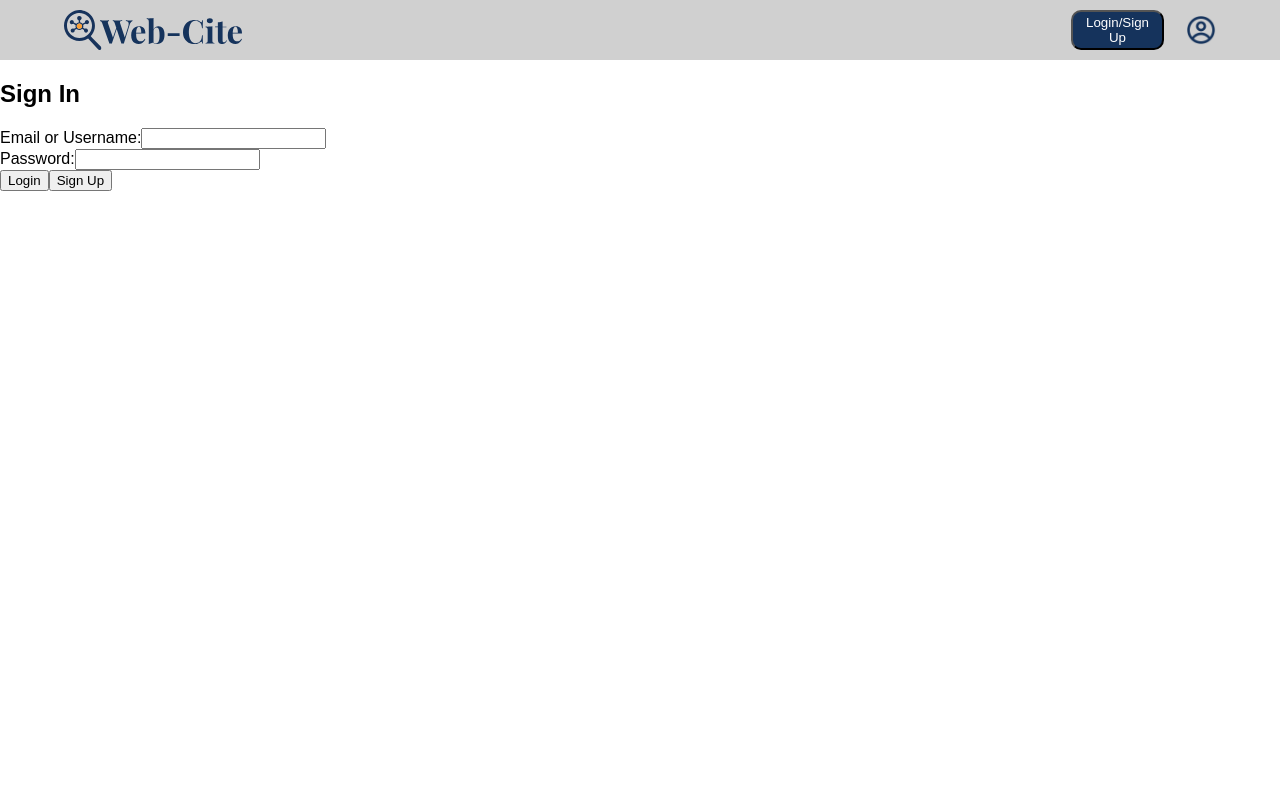
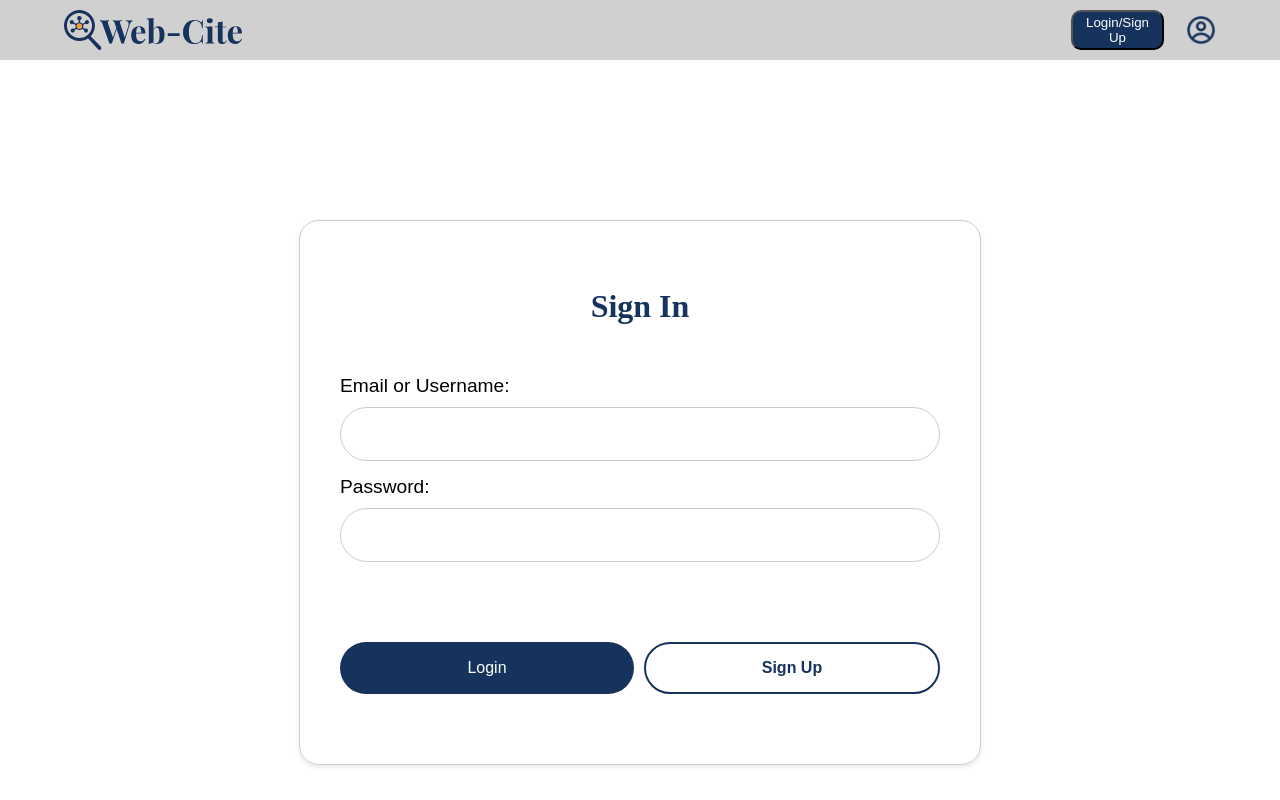
Before and after one commit to noemiamahmud/web-cite, a React (Vite) app in the folder frontend/: page /login in a window 1280 px wide. Built offline with nearby package versions, Linux system fonts and the light colour scheme; no server answers.

Commit message:
updated css for sign up, search, and login

```diff
--- a/frontend/src/pages/Login.tsx
+++ b/frontend/src/pages/Login.tsx
@@ -1,8 +1,10 @@
-import React, {useState} from 'react';
+import React, { useState } from 'react';
 import { useNavigate } from 'react-router-dom';
 import { publicFetch } from '../api/apiClient';
+import './parent.css';
+import './login.css';
 
-function Login () {
+function Login() {
     const [emailOrUsername, setEmailOrUsername] = useState('');
     const [password, setPassword] = useState('');
     const [error, setError] = useState('');
@@ -34,10 +36,10 @@ function Login () {
     }
 
     return (
-        <div>
-            <h2> Sign In </h2>
+        <div className='login-container'>
+            <h2 className='heading'> Sign In </h2>
             <form onSubmit={handleSubmit}>
-                <div>
+                <div className='input-group'>
                     <label htmlFor="emailOrUsername">Email or Username:</label>
                     <input
                         value={emailOrUsername}
@@ -45,7 +47,7 @@ function Login () {
                         onChange={(e) => setEmailOrUsername(e.target.value)}
                         required />
                 </div>
-                <div>
+                <div className='input-group'>
                     <label htmlFor='password'>Password:</label>
                     <input
                         type="password"
@@ -55,8 +57,10 @@ function Login () {
                         required />
                 </div>
                 {error && <p className="error">{error}</p>}
-                <button type="submit" className='login-button'>Login</button>
-                <button type="button" onClick={handleSignupClick}>Sign Up</button>
+                <div className='button-group'>
+                    <button className="buttons" id="login-button" type="submit">Login</button>
+                    <button className="buttons" id="signup-button" type="button" onClick={handleSignupClick}>Sign Up</button>
+                </div>
             </form>
         </div>
     );
--- a/frontend/src/pages/Search.tsx
+++ b/frontend/src/pages/Search.tsx
@@ -2,6 +2,9 @@ import { useState } from "react";
 //import { useNavigate } from "react-router-dom"; //ADD BACK FOR GOING TO WEBS
 import { publicFetch } from "../api/apiClient";
 import SearchResult from "../components/searchResult";
+import "./parent.css";
+import "./search.css";
+
 
 type ArticleResult = {
     pmid: string;
@@ -33,12 +36,12 @@ function Search() {
     return(
         <div className="article-search">
             <form onSubmit={handleSearch}>
-                <input
+                <input className="search-input"
                     type="text"
                     placeholder="Search..."
                     value={query}
                     onChange={(e)=> setQuery(e.target.value)} />
-            <button type="submit">Search</button>
+            <button className="search-button" type="submit">Search</button>
             </form>
             {error && <p className="error">{error}</p>}
             <div className="search-results">
--- a/frontend/src/pages/Signup.tsx
+++ b/frontend/src/pages/Signup.tsx
@@ -1,6 +1,8 @@
 import React, { useState } from "react";
 import { useNavigate } from "react-router-dom";
 import { publicFetch } from "../api/apiClient";
+import "./parent.css";
+import "./login.css";
 
 function Signup() {
     const [username, setUsername] = useState('');
@@ -31,10 +33,10 @@ function Signup() {
     };
 
     return (
-        <div>
-            <h2> Sign Up</h2>
+        <div className="login-container">
+            <h2 className="heading"> Sign Up</h2>
             <form onSubmit={handleSubmit}>
-                <div>
+                <div className="input-group">
                     <label htmlFor="email">Email:</label>
                     <input
                         type="email"
@@ -43,7 +45,7 @@ function Signup() {
                         onChange={(e) => setEmail(e.target.value)}
                         required />
                 </div>
-                <div>
+                <div className="input-group">
                     <label htmlFor="username">Create User Name:</label>
                     <input
                         type="text"
@@ -52,7 +54,7 @@ function Signup() {
                         onChange={(e) => setUsername(e.target.value)}
                         required />
                 </div>
-                <div>
+                <div className="input-group">
                     <label htmlFor='password'>Create Password:</label>
                     <input
                         type="password"
@@ -62,7 +64,7 @@ function Signup() {
                         required />
                 </div>
                 {error && <p className="error">{error}</p>}
-                <button type="submit">Sign Up</button>
+                <button className="buttons" id="login-button" type="submit">Sign Up</button>
             </form>
         </div>
     )
--- /dev/null
+++ b/frontend/src/pages/login.css
@@ -0,0 +1,77 @@
+/* * {
+    border: hotpink 2px solid !important;
+} */
+
+h2 {
+    color: #15335C;
+}
+
+.login-container {
+    max-width: 600px;
+    margin: 0 auto;
+    margin-top: 20vh;
+    padding: 40px 40px 70px 40px;
+    border: 1px solid #ccc;
+    border-radius: 20px;
+    box-shadow: 0 2px 5px rgba(0, 0, 0, 0.1);
+    font-family: 'Public Sans', sans-serif;
+    display: flex;
+    flex-direction: column;
+    gap: 10px
+}
+
+.heading {
+    font-family: 'Playfair Display', serif;
+    text-align: center;
+    margin-bottom: 40px;
+}
+
+.input-group {
+    display: flex;
+    flex-direction: column;
+    gap: 10px;
+    margin-bottom: 15px;
+    font-size: 1.2em;
+}
+
+.input-group input {
+    padding: 15px;
+    font-size: 1em;
+    border: 1px solid #ccc;
+    border-radius: 30px;
+}
+
+.button-group {
+    display: flex;
+    justify-content: space-between;
+    gap: 10px;
+    margin-top: 80px;
+}
+
+.buttons {
+    width: 100%;
+    padding: 15px;
+    font-size: 1em;
+    color: white;
+    background-color: #15335C;
+    border: none;
+    border-radius: 30px;
+    cursor: pointer;
+    transition: background-color 0.3s ease;
+}
+
+.buttons:hover {
+    color: black;
+    background-color: #FC9F32;
+}
+
+#signup-button {
+    background-color: white;
+    border: #15335C 2px solid;
+    color: #15335C;
+    font-weight: bold;
+}
+
+#signup-button:hover {
+    background-color: #FC9F32;
+}
--- /dev/null
+++ b/frontend/src/pages/parent.css
@@ -0,0 +1,10 @@
+h2 {
+    font-family: 'Playfair Display', serif;
+    font-size: 2em;
+}
+
+p {
+    font-size: 1.2em;
+    line-height: 1.6;
+    font-family: 'Public Sans', sans-serif;
+}
--- /dev/null
+++ b/frontend/src/pages/search.css
@@ -0,0 +1,58 @@
+/* * {
+    border: hotpink 2px solid; /* REMOVE THIS LATER FOR DEBUGGING */
+/* } */ */
+
+.article-search {
+    margin-top: 20px;
+    display: flex;
+    flex-direction: column;
+    align-items: center;
+    font-family: 'Public Sans', sans-serif;
+}
+
+.article-search form {
+    margin: 10px auto 0 auto;
+    width: 90%;
+    display: flex;
+    flex-direction: row;
+    gap: 2vw;
+    align-items: center;
+}
+
+.search-input {
+    width: 100%;
+    height: 25px;
+    padding: 12px 20px;
+    border: 1px solid #ccc;
+    border-radius: 30px;
+    font-size: 1em;
+}
+
+.search-results {
+    width: 100%;
+    display: flex;
+    flex-direction: column;
+    gap: 15px;
+}
+
+.search-button {
+    width: 10%;
+    padding: 12px 20px;
+    font-size: 1em;
+    color: white;
+    background-color: #15335C;
+    border: none;
+    border-radius: 30px;
+    cursor: pointer;
+    transition: background-color 0.3s ease;
+}
+
+.search-button:hover {
+    background-color: #0d2540;
+}
+
+.search-results {
+    margin-top: 30px;
+    width: 90%;
+    margin: 0 auto;
+}
```
